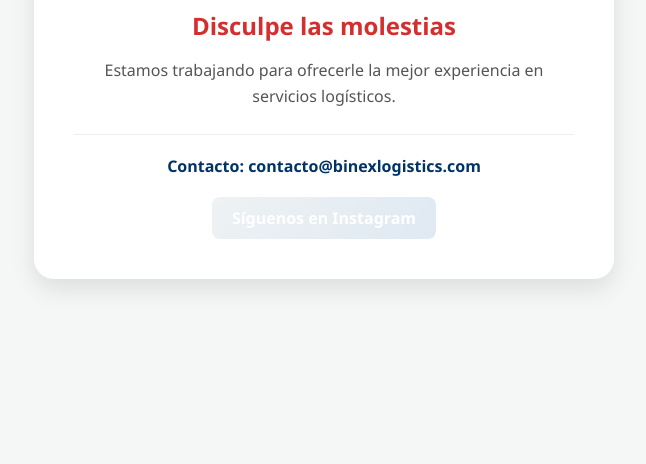
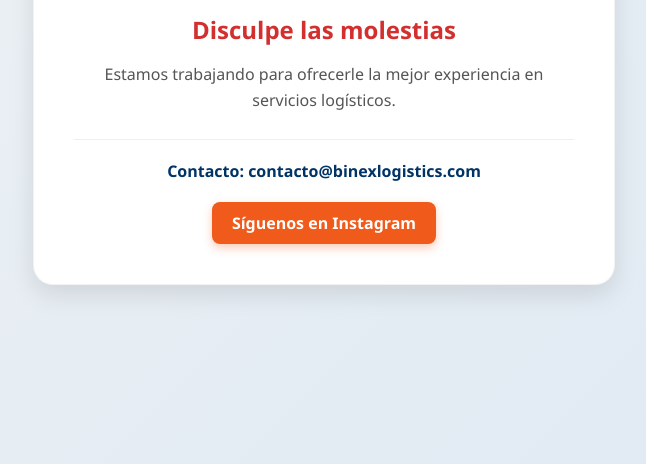
Before and after one commit to aticosala-oss/binex-web, a plain HTML site: page index.html in a window 1280 px wide. Shown: the part 336-800 px from the top of the page, without its empty margins (316-962 px from the left). Drawn offline with Linux system fonts and the light colour scheme.

Commit message:
Update index.html

```diff
--- a/index.html
+++ b/index.html
@@ -14,7 +14,7 @@
             justify-content: center;
             align-items: center;
             min-height: 100vh;
-            background-color: #f4f7f6;
+            background: linear-gradient(135deg, #eef2f3, #dfe9f3);
             color: #333;
         }
 
@@ -23,13 +23,14 @@
             padding: 40px;
             background: white;
             border-radius: 20px;
+			border: 1px solid rgba(0,0,0,0.05);
             box-shadow: 0 10px 25px rgba(0,0,0,0.1);
             max-width: 500px;
             width: 90%;
         }
 
         .logo img {
-            max-width: 180px;
+            max-width: 200px;
             height: auto;
             margin-bottom: 20px;
         }
@@ -67,7 +68,8 @@
             display: inline-block;
             margin-top: 20px;
             padding: 10px 20px;
-            background: linear-gradient(135deg, #eef2f3, #dfe9f3);
+			background-color: #F05A1A;
+			box-shadow: 0 4px 10px rgba(240,90,26,0.3);
             color: white;
             border-radius: 8px;
             text-decoration: none;
@@ -75,7 +77,7 @@
         }
 
         .instagram-btn:hover {
-            background-color: #c72a5c;
+            background-color: #FF7A2F;
         }
     </style>
 </head>
```
